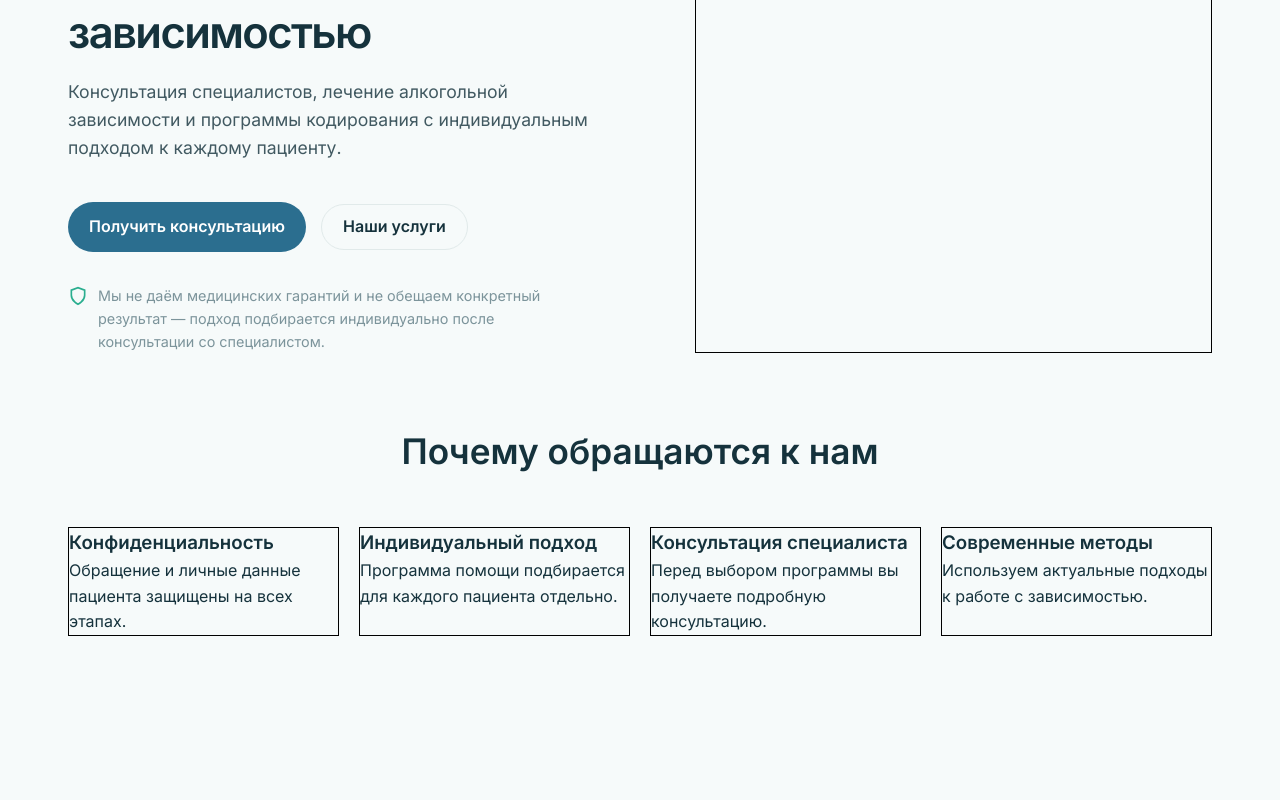
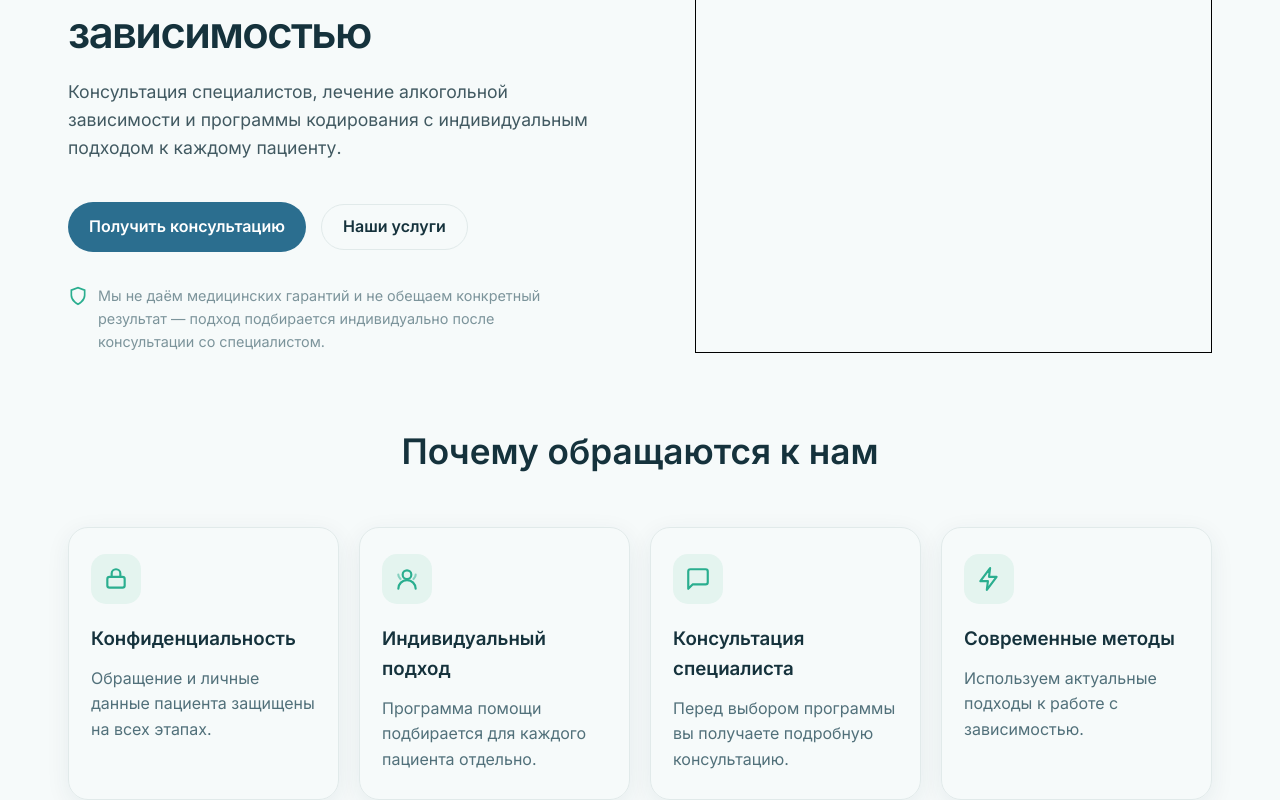
Before and after one commit to grekovpavel019/narcology, a React (Vite) app: page / in a window 1280 px wide. Shown: the part 399-1199 px from the top of the page. Before the commit the page ends 1035 px from the top, so only its background shows below. Built offline with nearby package versions, Linux system fonts and the light colour scheme.

Commit message:
feature: complete benefits section

```diff
--- a/src/App/styles/global.scss
+++ b/src/App/styles/global.scss
@@ -78,5 +78,33 @@ main {
 }
 
 .card {
-    border: 1px solid black;
+    border: 1px solid var(--color-border);
+    border-radius: 20px;
+
+    padding: 26px 22px;
+
+    display: flex;
+    flex-direction: column;
+    gap: 12px;
+
+    box-shadow: var(--shadow);
+
+    & p {
+        color: var(--color-text-secondary);
+    }
+
+    & .benefitIcon {
+
+        & svg {
+            width: 50px;
+            height: 50px;
+
+            padding: 12px;
+
+            color: var(--color-primary);
+            border-radius: 15px;
+
+            background-color: var(--color-primary-soft);
+        }
+    }
 }
--- a/src/App/styles/variables.scss
+++ b/src/App/styles/variables.scss
@@ -32,4 +32,7 @@
     --btn-bor-rad: 30px;
 
     --sec-p-top: 70px;
+
+    --shadow: 0 6px 24px rgba(18,56,64,0.07);
+    --shadow-sm: 0 2px 10px rgba(18,56,64,0.05);
 }
--- a/src/sections/Benefits/Benefits.tsx
+++ b/src/sections/Benefits/Benefits.tsx
@@ -1,4 +1,9 @@
 import React, { type FC } from "react";
+
+import LockIcon from "@/shared/icons/LockIcon";
+import UserIcon from "@/shared/icons/UserIcon";
+import MessageIcon from "@/shared/icons/MessageIcon";
+import LightningIcon from "@/shared/icons/LightningIcon";
 
 import styles from "./Benefits.module.scss";
 
@@ -8,22 +13,30 @@ const Benefits: FC = (): React.JSX.Element => {
             <h2>Почему обращаются к нам</h2>
             <div className={styles.benefitsGrid}>
                 <div className="card">
-                    <div className="benefitIcon"></div>
+                    <div className="benefitIcon">
+                        <LockIcon />
+                    </div>
                     <h3>Конфиденциальность</h3>
                     <p>Обращение и личные данные пациента защищены на всех этапах.</p>
                 </div>
                 <div className="card">
-                    <div className="benefitIcon"></div>
+                    <div className="benefitIcon">
+                       <UserIcon />
+                    </div>
                     <h3>Индивидуальный подход</h3>
                     <p>Программа помощи подбирается для каждого пациента отдельно.</p>
                 </div>
                 <div className="card">
-                    <div className="benefitIcon"></div>
+                    <div className="benefitIcon">
+                        <MessageIcon />
+                    </div>
                     <h3>Консультация специалиста</h3>
                     <p>Перед выбором программы вы получаете подробную консультацию.</p>
                 </div>
                 <div className="card">
-                    <div className="benefitIcon"></div>
+                    <div className="benefitIcon">
+                        <LightningIcon />
+                    </div>
                     <h3>Современные методы</h3>
                     <p>Используем актуальные подходы к работе с зависимостью.</p>
                 </div>
--- a/src/sections/Header/Header.module.scss
+++ b/src/sections/Header/Header.module.scss
@@ -1,5 +1,6 @@
 .siteHeader {
     position: sticky;
+    top: 0;
     z-index: 100;
 
     width: 100%;
--- a/src/sections/Hero/Hero.tsx
+++ b/src/sections/Hero/Hero.tsx
@@ -1,6 +1,7 @@
 import React, { type FC } from "react";
 
 import LinkButton from "@/shared/components/LinkButton";
+import ShieldIcon from "@/shared/icons/ShieldIcon";
 
 import styles from "./Hero.module.scss";
 
@@ -26,7 +27,7 @@ const Hero: FC = (): React.JSX.Element => {
                 </div>
 
                 <div className={styles.note}>
-                    <svg viewBox="0 0 24 24" fill="none" stroke="currentColor" stroke-width="2"><path d="M12 22s8-4 8-11V5l-8-3-8 3v6c0 7 8 11 8 11z"></path></svg>
+                    <ShieldIcon />
                     Мы не даём медицинских гарантий и не обещаем конкретный результат — подход подбирается индивидуально после консультации со специалистом.
                 </div>
             </div>
--- /dev/null
+++ b/src/shared/icons/LightningIcon.tsx
@@ -0,0 +1,16 @@
+const LightningIcon = () => {
+    return (
+        <svg
+            viewBox="0 0 24 24"
+            fill="none"
+            stroke="currentColor"
+            strokeWidth="2"
+            strokeLinecap="round"
+            strokeLinejoin="round"
+        >
+            <path d="M13 2L4 14h7l-1 8 9-12h-7l1-8z" />
+        </svg>
+    );
+};
+
+export default LightningIcon;
--- /dev/null
+++ b/src/shared/icons/LockIcon.tsx
@@ -0,0 +1,17 @@
+const LockIcon = () => {
+    return (
+        <svg
+            viewBox="0 0 24 24"
+            fill="none"
+            stroke="currentColor"
+            strokeWidth="2"
+            strokeLinecap="round"
+            strokeLinejoin="round"
+        >
+            <rect x="4" y="10" width="16" height="10" rx="2" />
+            <path d="M8 10V7a4 4 0 018 0v3" />
+        </svg>
+    );
+};
+
+export default LockIcon;
--- /dev/null
+++ b/src/shared/icons/MessageIcon.tsx
@@ -0,0 +1,16 @@
+const MessageIcon = () => {
+    return (
+        <svg
+            viewBox="0 0 24 24"
+            fill="none"
+            stroke="currentColor"
+            strokeWidth="2"
+            strokeLinecap="round"
+            strokeLinejoin="round"
+        >
+            <path d="M21 15a2 2 0 01-2 2H7l-4 4V5a2 2 0 012-2h14a2 2 0 012 2z" />
+        </svg>
+    );
+};
+
+export default MessageIcon;
--- /dev/null
+++ b/src/shared/icons/ShieldIcon.tsx
@@ -0,0 +1,14 @@
+const ShieldIcon = () => {
+    return (
+        <svg
+            viewBox="0 0 24 24"
+            fill="none"
+            stroke="currentColor"
+            strokeWidth="2"
+        >
+            <path d="M12 22s8-4 8-11V5l-8-3-8 3v6c0 7 8 11 8 11z" />
+        </svg>
+    );
+};
+
+export default ShieldIcon;
--- /dev/null
+++ b/src/shared/icons/UserIcon.tsx
@@ -0,0 +1,21 @@
+const UserIcon = () => {
+    return (
+        <svg
+            viewBox="0 0 24 24"
+            fill="none"
+            stroke="currentColor"
+            strokeWidth="2"
+            strokeLinecap="round"
+            strokeLinejoin="round"
+        >
+            <path d="M20 21a8 8 0 10-16 0" />
+            <circle cx="12" cy="8" r="4" />
+            <path
+                d="M20 8c0 1.5-1 3-2 4M4 8c0 1.5 1 3 2 4"
+                opacity="0.5"
+            />
+        </svg>
+    );
+};
+
+export default UserIcon;
```
Also changed, not shown: src/assets/icons/lock.svg (added).
